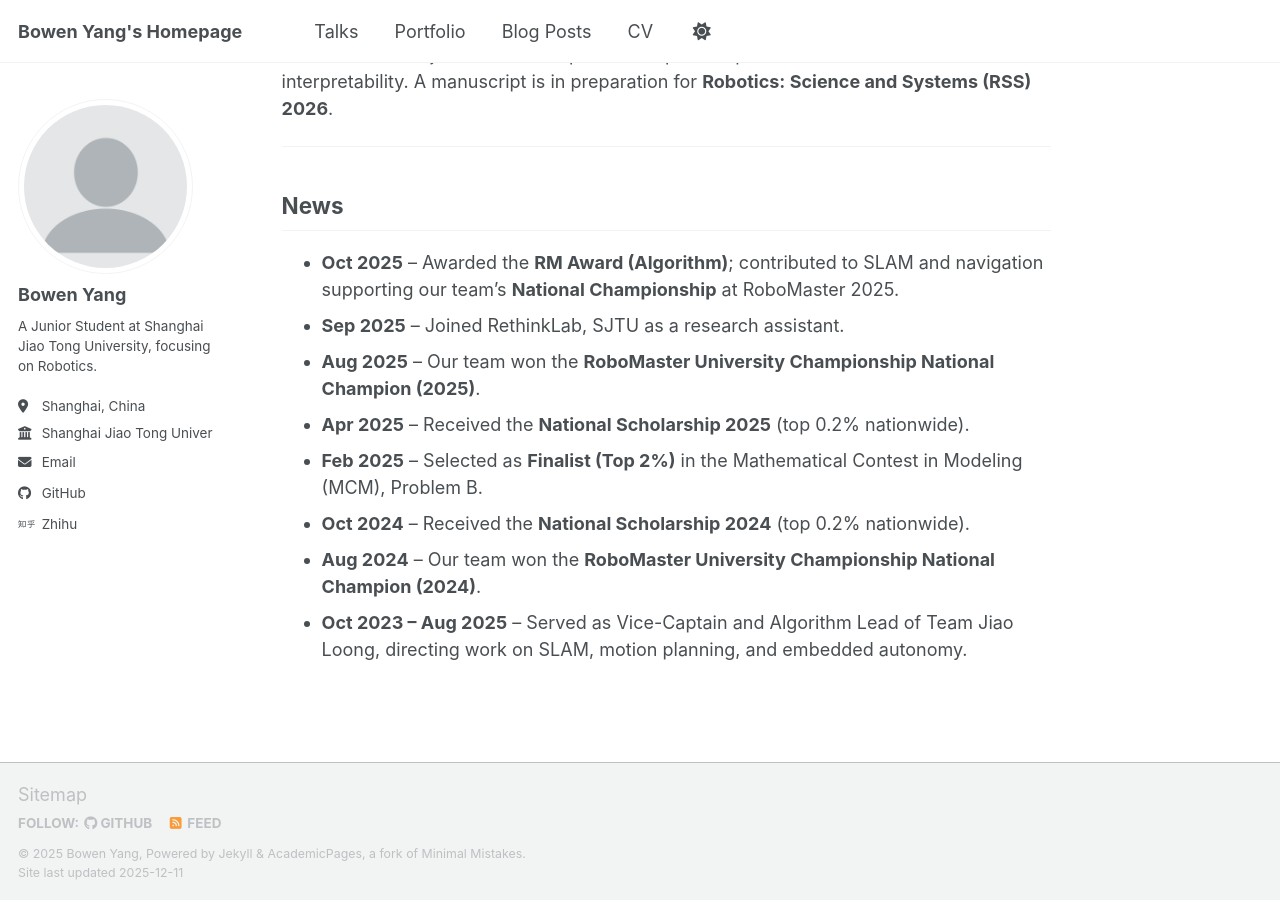
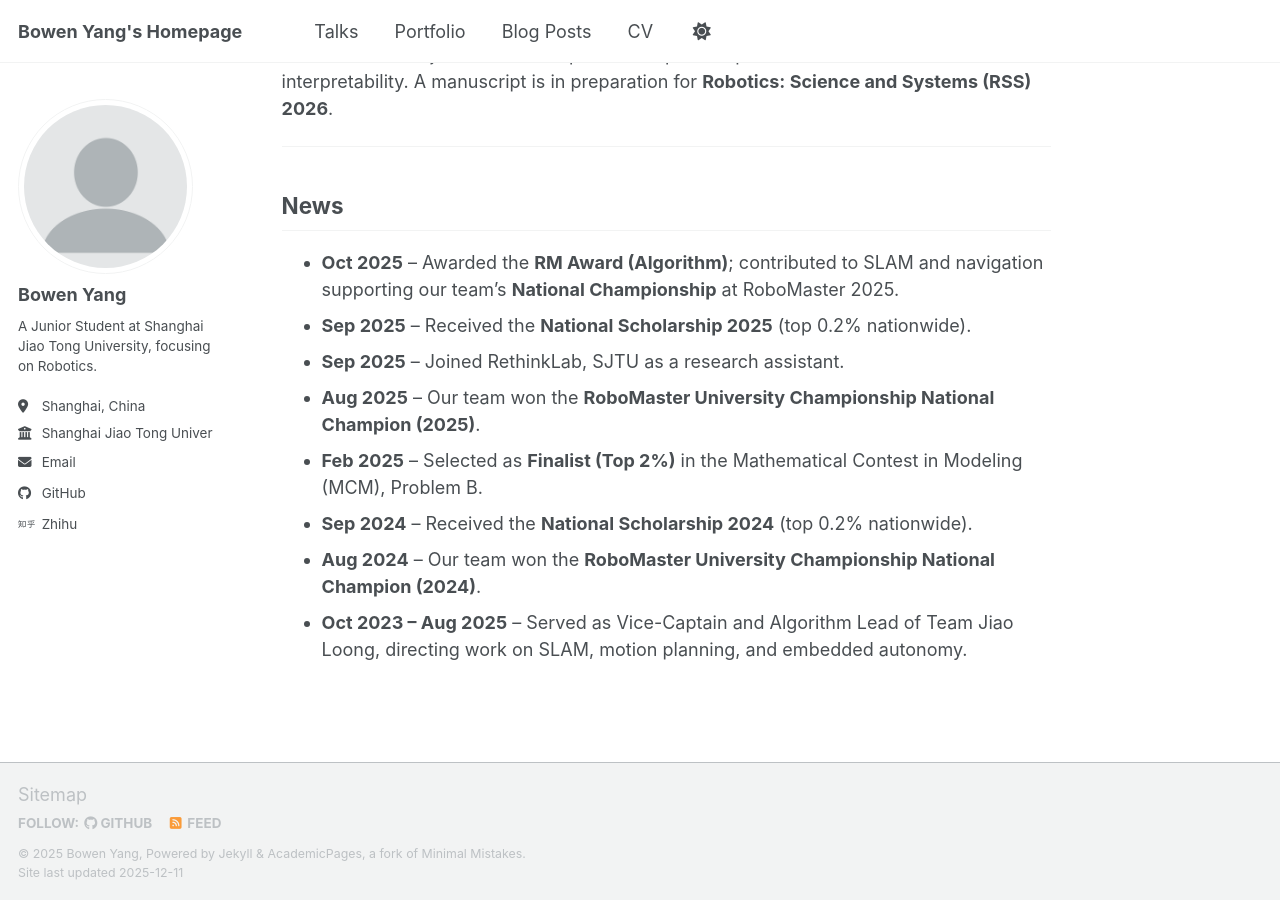
Before and after one commit to ybwowen/ybwowen.github.io, a Jekyll site: the page built from _pages/about.md, in a window 1280 px wide and 900 px high, scrolled down 791 px. Built offline with Jekyll 4.4.1, drawn with Linux system fonts in a browser that asks for light colours; a script bundle is joined from its source files by our own code; library files that are not in the unit come from our copies.

Commit message:
feat: update about.md

```diff
--- a/_pages/about.md
+++ b/_pages/about.md
@@ -29,10 +29,10 @@
 ## News
 
 - **Oct 2025** – Awarded the **RM Award (Algorithm)**; contributed to SLAM and navigation supporting our team’s **National Championship** at RoboMaster 2025.
+- **Sep 2025** – Received the **National Scholarship 2025** (top 0.2% nationwide).
 - **Sep 2025** – Joined RethinkLab, SJTU as a research assistant.
 - **Aug 2025** – Our team won the **RoboMaster University Championship National Champion (2025)**.
-- **Apr 2025** – Received the **National Scholarship 2025** (top 0.2% nationwide).
 - **Feb 2025** – Selected as **Finalist (Top 2%)** in the Mathematical Contest in Modeling (MCM), Problem B.
-- **Oct 2024** – Received the **National Scholarship 2024** (top 0.2% nationwide).
+- **Sep 2024** – Received the **National Scholarship 2024** (top 0.2% nationwide).
 - **Aug 2024** – Our team won the **RoboMaster University Championship National Champion (2024)**.
 - **Oct 2023 – Aug 2025** – Served as Vice-Captain and Algorithm Lead of Team Jiao Loong, directing work on SLAM, motion planning, and embedded autonomy.
```
